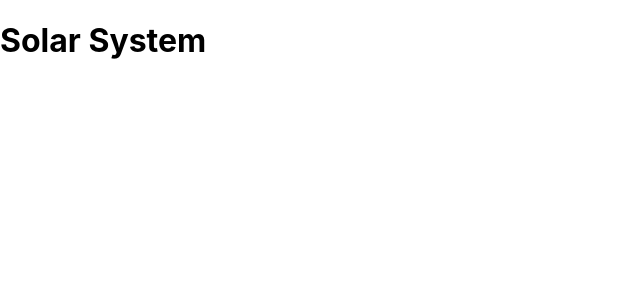
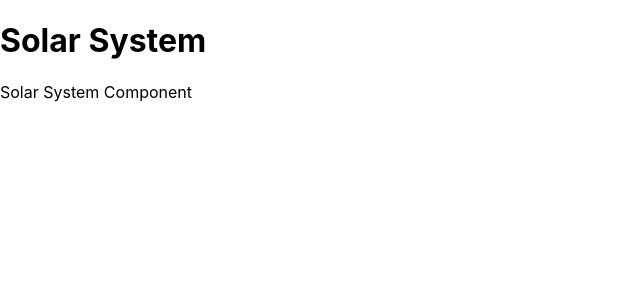
Before and after one commit to Alexandre-Lustosa-Escossio/solar-system-project, a React (Create React App) app: page / in a window 1280 px wide. Shown: the top 300 px of the page, without its empty margins (0-640 px from the left). Built offline with nearby package versions, Linux system fonts and the light colour scheme.

Commit message:
feat: creates SolarSystem component

```diff
--- a/src/App.js
+++ b/src/App.js
@@ -1,10 +1,12 @@
 import React from 'react'
 import Header from './components/Header'
+import SolarSystem from './components/SolarSystem'
 
 export default function App() {
   return (
     <main>
       <Header />
+      <SolarSystem />
     </main>
   )
 }
--- /dev/null
+++ b/src/components/SolarSystem.jsx
@@ -0,0 +1,9 @@
+import React from 'react'
+
+export default function SolarSystem() {
+  return (
+    <div>
+        Solar System Component
+    </div>
+  )
+}
```
